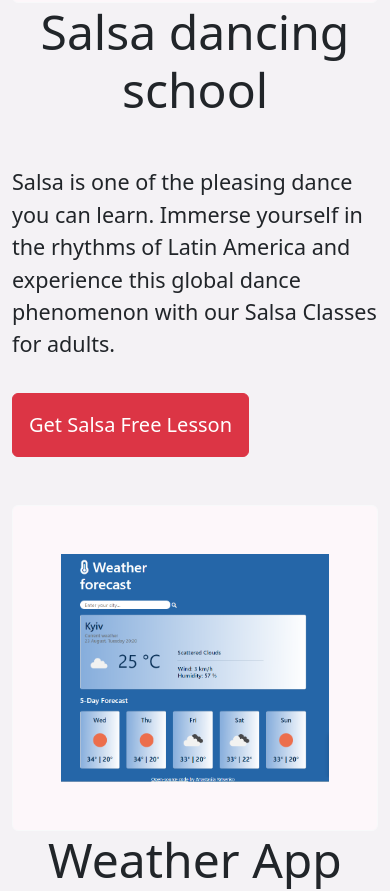
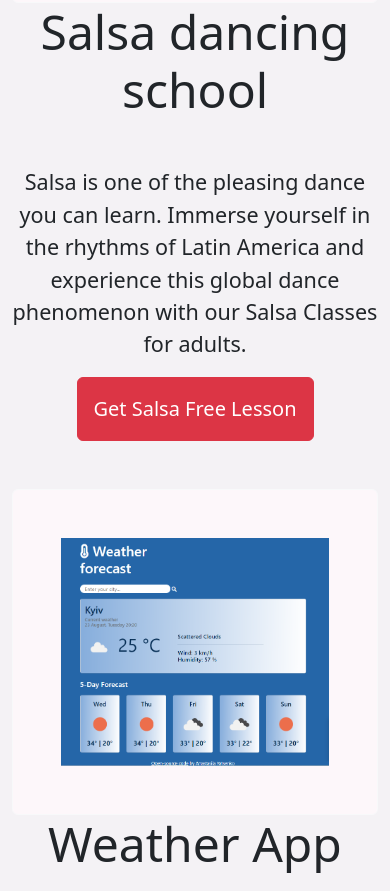
Before and after one commit to AnastasiiaYatsenko/My-website, a plain HTML site: page index.html in a window 390 px wide. Shown: the part 968-1859 px from the top of the page. Drawn offline with nearby package versions, Linux system fonts and the light colour scheme.

Commit message:
Added media queries

```diff
--- a/src/style.css
+++ b/src/style.css
@@ -113,9 +113,19 @@ h3 {
   margin-top: 20px;
 }
 
+.btn {
+  display: block;
+  margin: 0 auto;
+  text-align: center;
+}
+
 @media (max-width: 414px) {
   h1 {
     font-size: 70px;
+  }
+
+  .text {
+    text-align: center;
   }
 
   .email {
```
